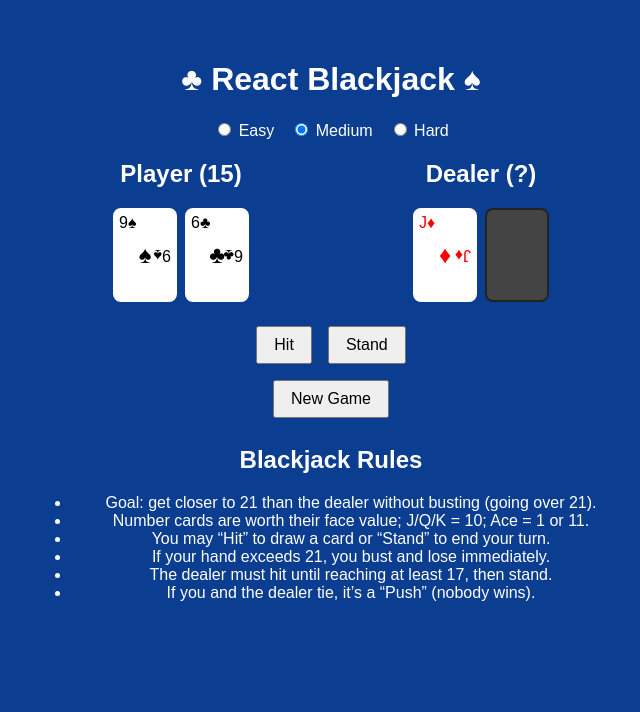
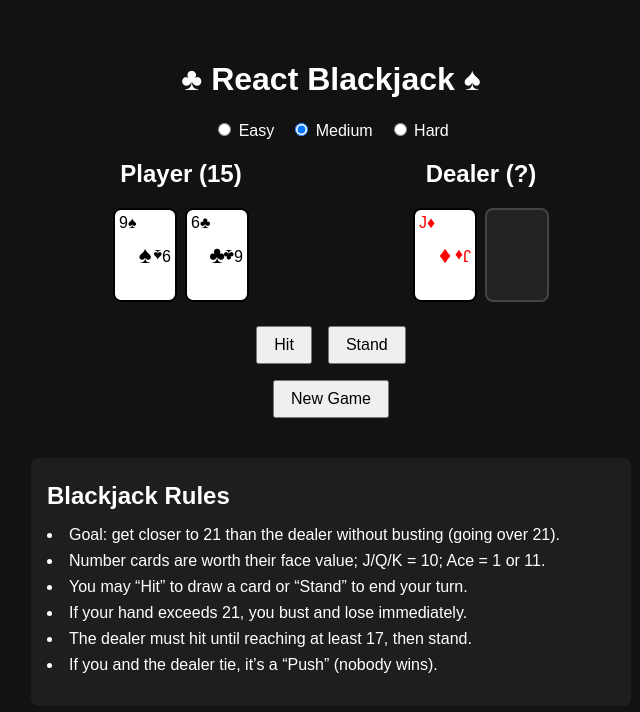
Before and after one commit to MalekMansour/CasinoFun, a React (Create React App) app in the folder games/blackjack/: page / in a window 1280 px wide. Shown: the top 712 px of the page, without its empty margins (309-949 px from the left). Built offline with nearby package versions, Linux system fonts and the light colour scheme.

Commit message:
Update index.css

```diff
--- a/games/blackjack/src/index.css
+++ b/games/blackjack/src/index.css
@@ -1,5 +1,5 @@
 body {
-  background: #0b3d91;
+  background: #121212;
   color: #fff;
   font-family: sans-serif;
   text-align: center;
@@ -7,11 +7,13 @@ body {
 }
 .game { max-width: 600px; margin: auto; }
 .tables { display: flex; justify-content: space-around; margin-bottom: 1rem; }
-.hand { }
+.hand {}
 .cards { display: flex; }
+
 .card {
-  width: 60px; height: 90px;
-  border: 2px solid #fff;
+  width: 60px;
+  height: 90px;
+  border: 2px solid #000;
   border-radius: 8px;
   background: #fff;
   color: #000;
@@ -22,21 +24,26 @@ body {
   position: absolute;
   display: flex;
   align-items: center;
+  top: 4px;
+  left: 4px;
 }
 .card .corner.flip {
-  bottom: 4px; right: 4px;
+  bottom: 4px;
+  right: 4px;
   transform: rotate(180deg);
 }
-.card .corner { top: 4px; left: 4px; }
 .card .center {
-  position: absolute; top:50%; left:50%;
-  transform: translate(-50%,-50%);
+  position: absolute;
+  top: 50%;
+  left: 50%;
+  transform: translate(-50%, -50%);
   font-size: 1.5rem;
 }
 .card.back {
-  background: #444;
-  border: 2px solid #222;
+  background: #222;
+  border: 2px solid #444;
 }
+
 .controls button, .new {
   padding: 0.5rem 1rem;
   margin: 0.5rem;
@@ -44,5 +51,23 @@ body {
   cursor: pointer;
 }
 .controls button[disabled] { opacity: 0.5; cursor: not-allowed; }
+
 .difficulty label { margin: 0 0.5rem; cursor: pointer; }
+
 .msg { margin-top: 1rem; font-size: 1.25rem; }
+
+.rules {
+  text-align: left;
+  background: #1e1e1e;
+  padding: 1rem;
+  margin-top: 2rem;
+  border-radius: 8px;
+}
+.rules h2, .rules ul li {
+  color: #fff;
+  margin: 0.5rem 0;
+}
+.rules ul {
+  list-style: disc inside;
+  padding-left: 0;
+}
```
